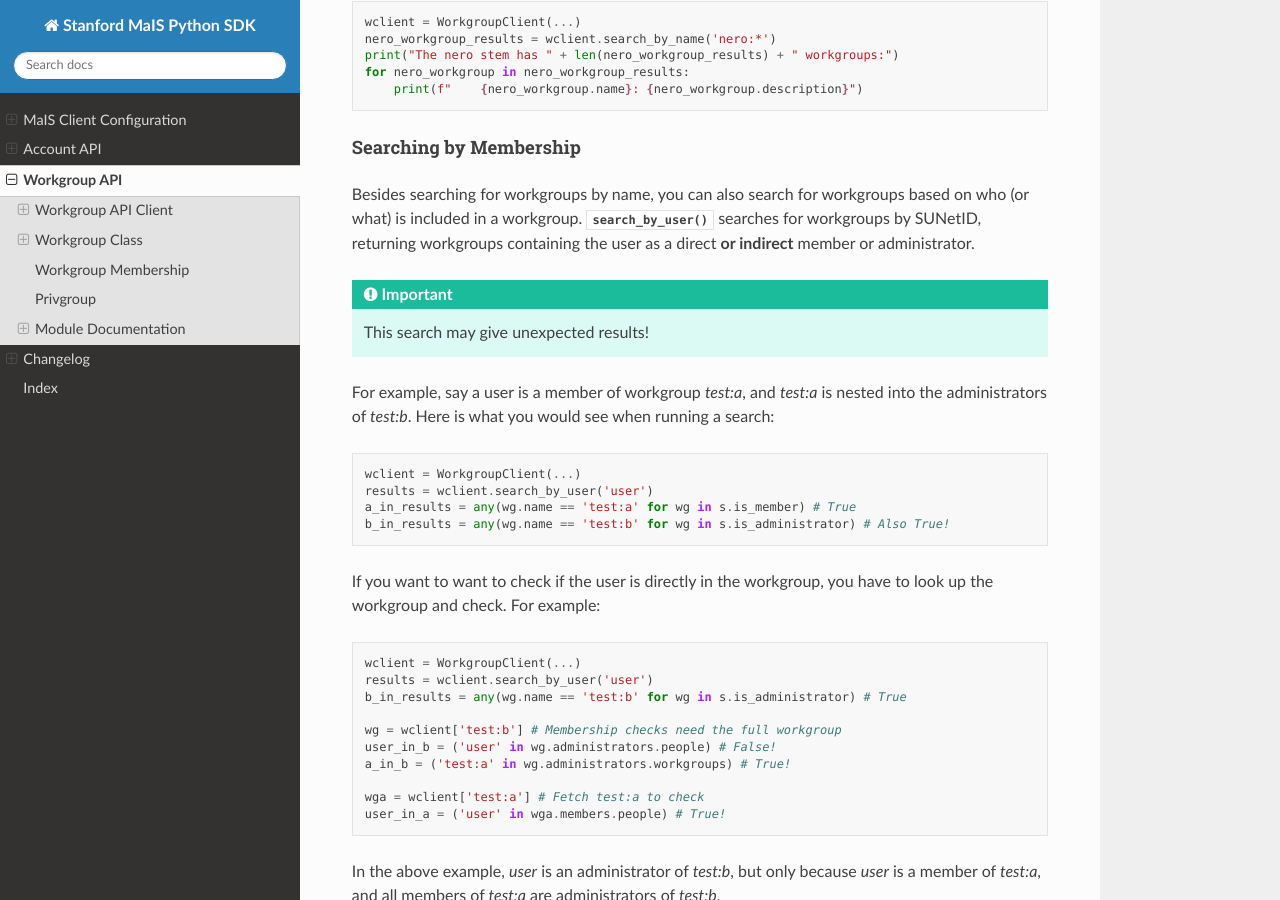
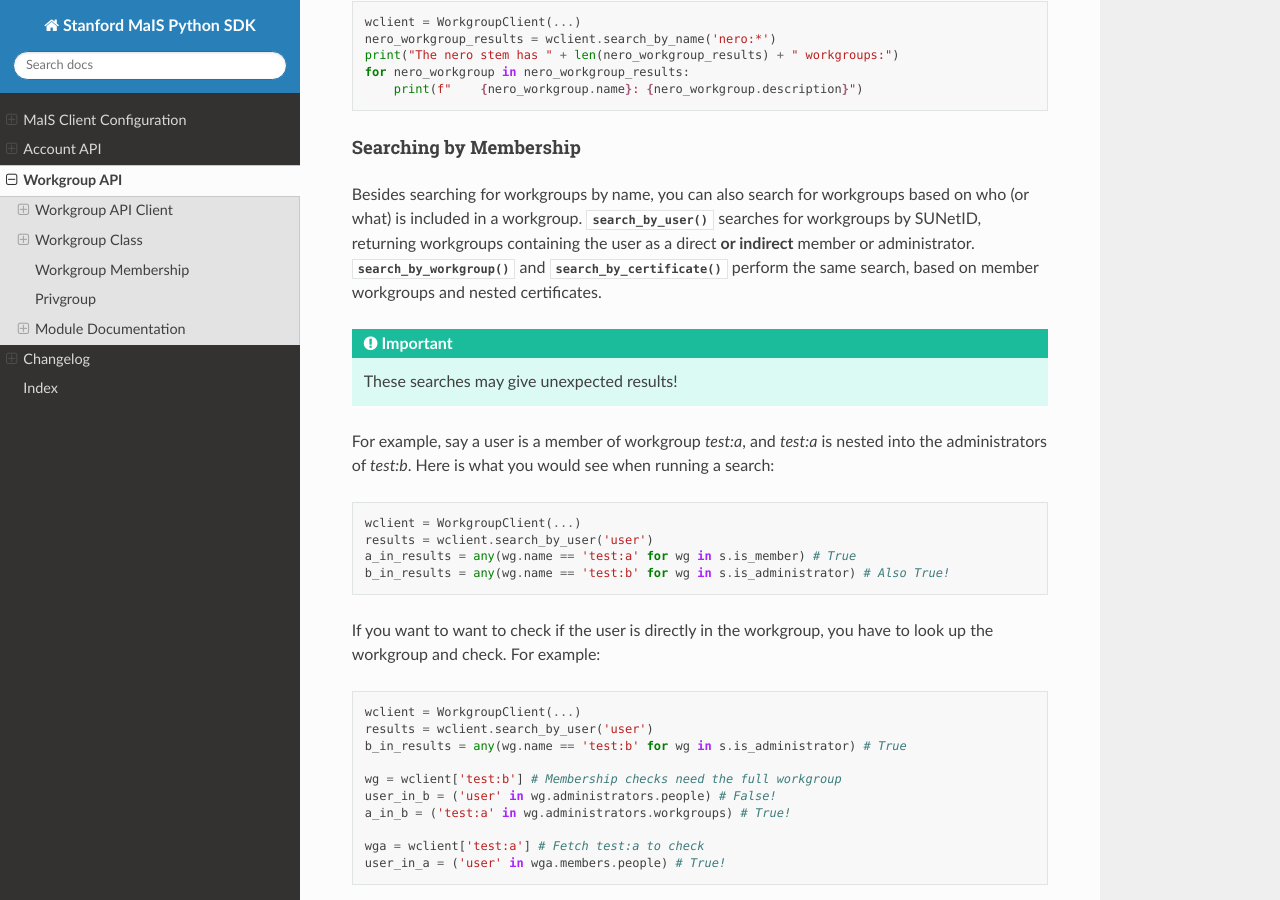
Before and after one commit to stanford-rc/mais-apis-python, a Sphinx documentation site: the page built from docs/workgroup.rst, in a window 1280 px wide and 900 px high, scrolled down 2142 px. Built offline with Sphinx 7.4.7 and the Read the Docs theme 3.1.0, drawn with Linux system fonts in a browser that asks for light colours.

Commit message:
docs/workgroup: Ref other search types in member
In the "Searching by Membership" sub-section, add references to
`search_by_workgroup` and `search_by_certificate` near the top of the
section.  Until now, they were only referenced near the bottom.

```diff
--- a/docs/workgroup.rst
+++ b/docs/workgroup.rst
@@ -125,9 +125,12 @@ based on who (or what) is included in a workgroup.
 :meth:`~stanford.mais.workgroup.WorkgroupClient.search_by_user` searches for
 workgroups by SUNetID, returning workgroups containing the user as a direct
 **or indirect** member or administrator.
+:meth:`~stanford.mais.workgroup.WorkgroupClient.search_by_workgroup` and
+:meth:`~stanford.mais.workgroup.WorkgroupClient.search_by_certificate` perform
+the same search, based on member workgroups and nested certificates.
 
 .. important::
-   This search may give unexpected results!
+   These searches may give unexpected results!
 
 For example, say a user is a member of workgroup `test:a`, and `test:a` is
 nested into the administrators of `test:b`.  Here is what you would see when
```
